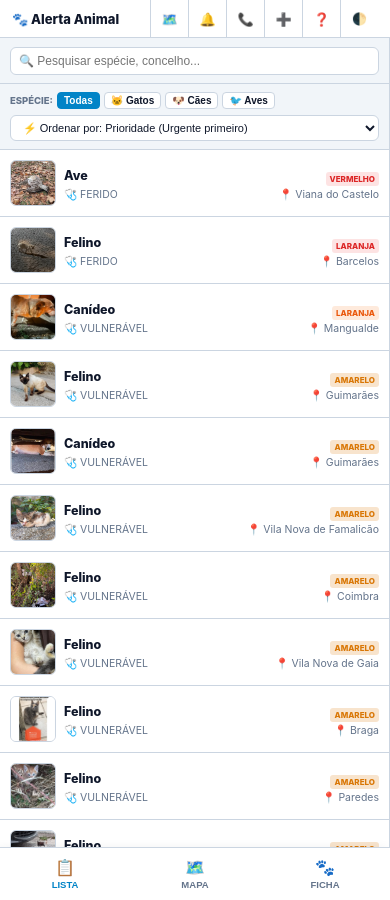
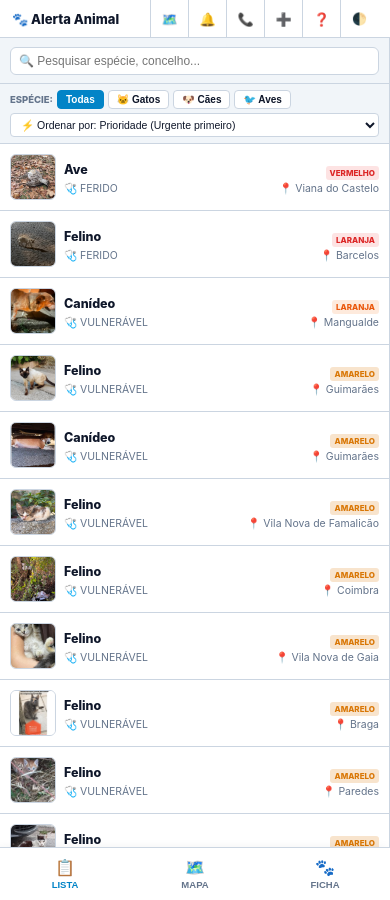
Before and after one commit to ajudaanimal/alerta, a Jekyll site: the page built from index.html, in a window 390 px wide. Built offline with Jekyll 4.4.1, drawn with Linux system fonts in a browser that asks for light colours.

Commit message:
Update styles.css

```diff
--- a/_includes/styles.css
+++ b/_includes/styles.css
@@ -395,29 +395,38 @@
     }
 
     .list-controls-bar {
-    padding: 8px 10px;
+    padding: 6px 10px;
     background: var(--header-bg);
     border-bottom: 1px solid var(--border-color);
     display: flex;
     flex-direction: column;
-    gap: 6px;
+    gap: 4px;
     flex-shrink: 0;
   }
   .list-filter-row {
     display: flex;
     gap: 4px;
-    flex-wrap: wrap;
     align-items: center;
+    overflow-x: auto;
+    white-space: nowrap;
+    scrollbar-width: none; /* Firefox */
+  }
+  .list-filter-row::-webkit-scrollbar {
+    display: none; /* Chrome/Safari */
   }
   .species-pill {
     font-size: 10px;
-    padding: 2px 6px;
+    padding: 3px 8px;
     border-radius: 4px;
     border: 1px solid var(--border-color);
     background: var(--card-bg);
     cursor: pointer;
     font-weight: 600;
     color: var(--text-main);
+    transition: background 0.15s, color 0.15s, border-color 0.15s;
+  }
+  .species-pill:hover {
+    border-color: var(--primary-color);
   }
   .species-pill.active {
     background: var(--primary-color);
@@ -426,12 +435,12 @@
   }
   .list-sort-select {
     width: 100%;
-    padding: 5px 8px;
+    padding: 4px 6px;
     background: var(--card-bg);
     color: var(--text-main);
     border: 1px solid var(--border-color);
-    border-radius: 6px;
-    font-size: 11px;
+    border-radius: 4px;
+    font-size: 10.5px;
     box-sizing: border-box;
     outline: none;
   }
```
